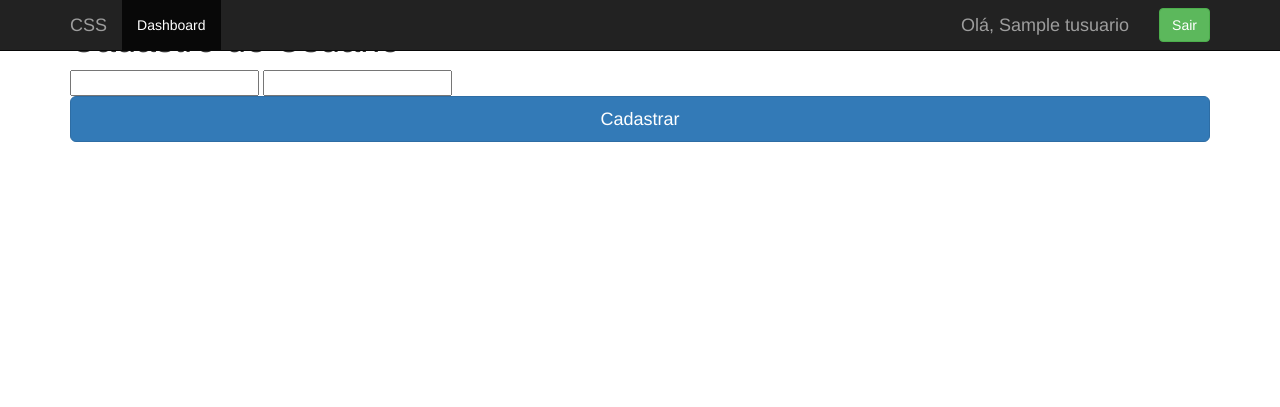
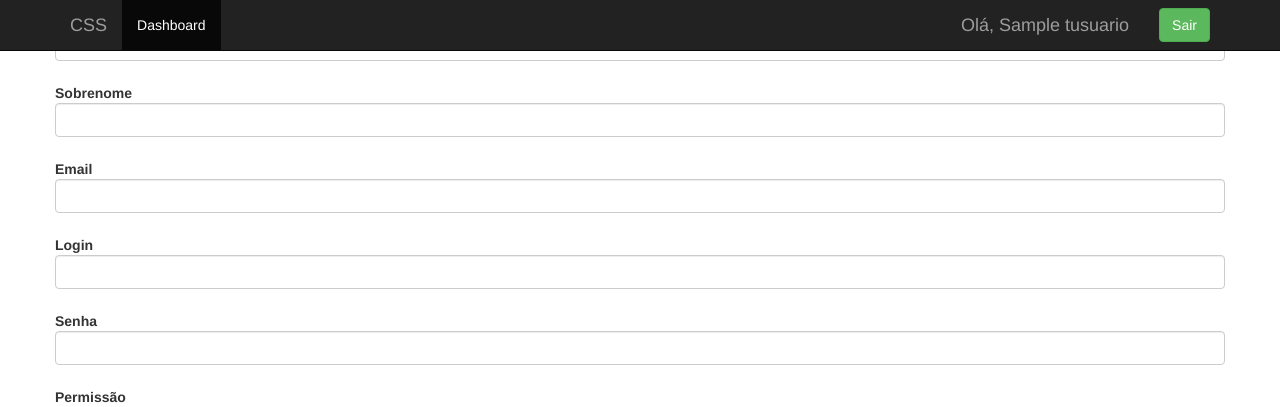
Before and after one commit to lucianoanjos02/Choco-Stock-System-CSS, a Flask app: template templates/cadastro_usuario.html in a window 1280 px wide. Shown: the top 407 px of the page. Run offline with Flask 2, Linux system fonts and the light colour scheme; the template is opened without the code that fills it: values that come from a table or form of the project are taken from there, others are empty; a user stored in the database is signed in; tables that the repository leaves empty hold one stand-in row (values such as "Sample post"); parts of the project's set-up code (start-up, migrations or seed data) failed here and were passed over; some libraries are stand-ins or nearby versions.

Commit message:
Controller Cadastro de Usuário
Atualização Controller Cadastro de Usuário

```diff
--- a/app.py
+++ b/app.py
@@ -2,7 +2,7 @@ from flask import Flask, render_template, redirect, url_for, flash
 from flask_login import LoginManager, login_required, login_user, logout_user, current_user
 from flask_bootstrap import Bootstrap
 from database import db_session
-from forms import LoginForm
+from forms import LoginForm, CadastroUsuarioForm
 from dao import UsuarioDAO
 import os
 import binascii
@@ -108,6 +108,17 @@ def logout():
     return redirect(url_for('login'))
 
 
+@app.route('/usuario/cadastro', methods=['GET', 'POST'])
+def cadastro_usuario():
+    '''
+
+    '''
+    form = CadastroUsuarioForm()
+    if form.validate_on_submit():
+        return render_template('cadastro_usuario.html', form=form)
+    return render_template('cadastro_usuario.html', form=form)
+
+
 #BLOCO DE INICIALIZAÇÃO DA APLICAÇÃO IMPEDE QUE
 #A APP SEJA INICIALIZADA CASO IMPORTADA EM OUTRO MODULO
 if __name__ == '__main__':
--- a/dao.py
+++ b/dao.py
@@ -58,6 +58,6 @@ class PermissaoDAO:
     def __init__(self, db):
         self.__db = db_session
 
-    def get_permissoes():
+    def get_permissoes(self):
         permissoes = self.__db.query(Permissao).all()
         return permissoes
--- a/templates/cadastro_usuario.html
+++ b/templates/cadastro_usuario.html
@@ -46,14 +46,13 @@
     {% endwith %}
     <div class="container">
         <form class="form-horizontal" method="POST">
-            <h1>Cadastro de Usuário</h1>
             {{form.csrf_token}}
-            {{form.nome}}
-            {{form.sobrenome}}
-            {{form.email}}
-            {{form.login}}
-            {{form.senha}}
-            {{form.permissao}}
+            {{wtf.form_field(form.nome)}}
+            {{wtf.form_field(form.sobrenome)}}
+            {{wtf.form_field(form.email)}}
+            {{wtf.form_field(form.login)}}
+            {{wtf.form_field(form.senha)}}
+            {{wtf.form_field(form.permissao)}}
             <button class="btn btn-lg btn-primary btn-block" type="submit">Cadastrar</button>
         </form>
     </div>
```
